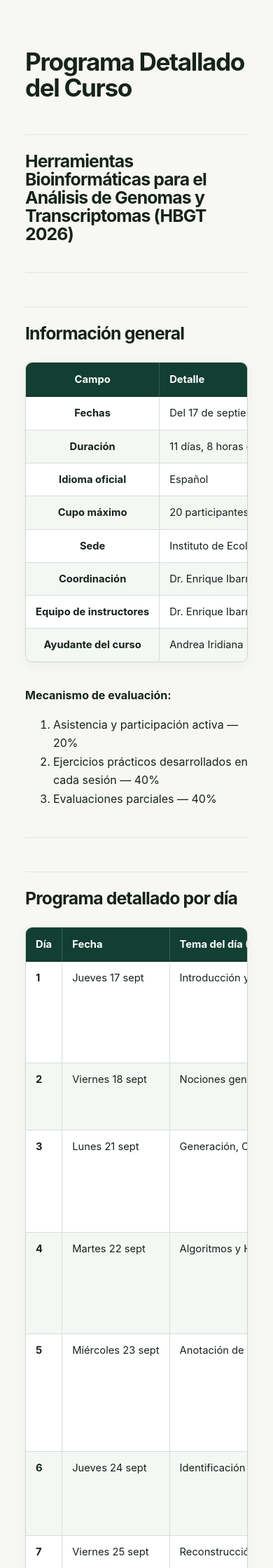
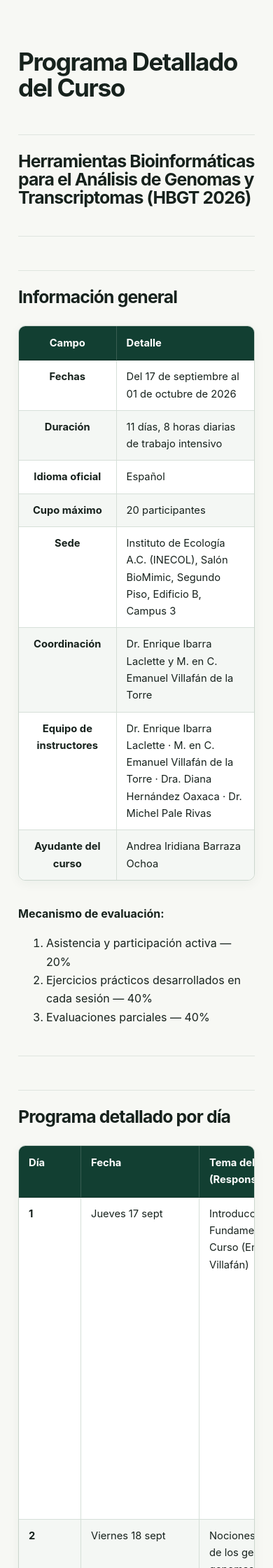
Before and after one commit to vitoem/HBGT_2026, a Jekyll site: the page built from docs/programa.md, in a window 390 px wide. Shown: the top 2240 px of the page at 70% size. Built offline with Jekyll 4.4.1, drawn with Linux system fonts in a browser that asks for light colours.

Commit message:
Implement responsive design for program page
Added responsive styles for program page layout.

```diff
--- a/docs/assets/css/custom.css
+++ b/docs/assets/css/custom.css
@@ -456,3 +456,31 @@ h2 { font-size:clamp(2rem,4vw,3.2rem); line-height:1.05; letter-spacing:-.035em;
 .program-page td li {
   margin-bottom: 0.25rem;
 }
+
+/* ---------------------------------------------------------
+   RESPONSIVE
+   --------------------------------------------------------- */
+
+@media (max-width: 800px) {
+
+  .program-page .wrapper {
+    padding-left: 18px;
+    padding-right: 18px;
+  }
+
+  .program-page table {
+    display: block;
+    overflow-x: auto;
+    white-space: normal;
+  }
+
+  .program-page table th,
+  .program-page table td {
+    min-width: 140px;
+  }
+
+  .program-page table th:first-child,
+  .program-page table td:first-child {
+    min-width: 60px;
+  }
+}
```
